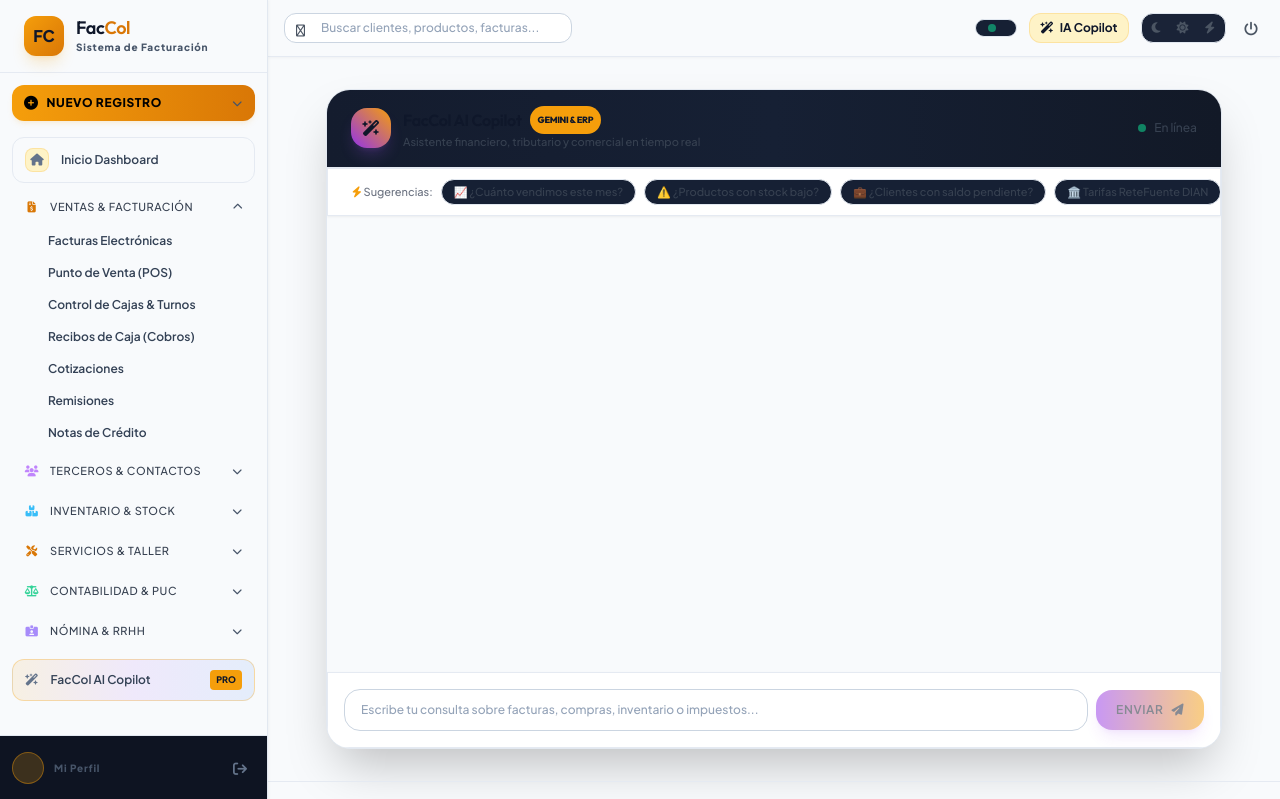
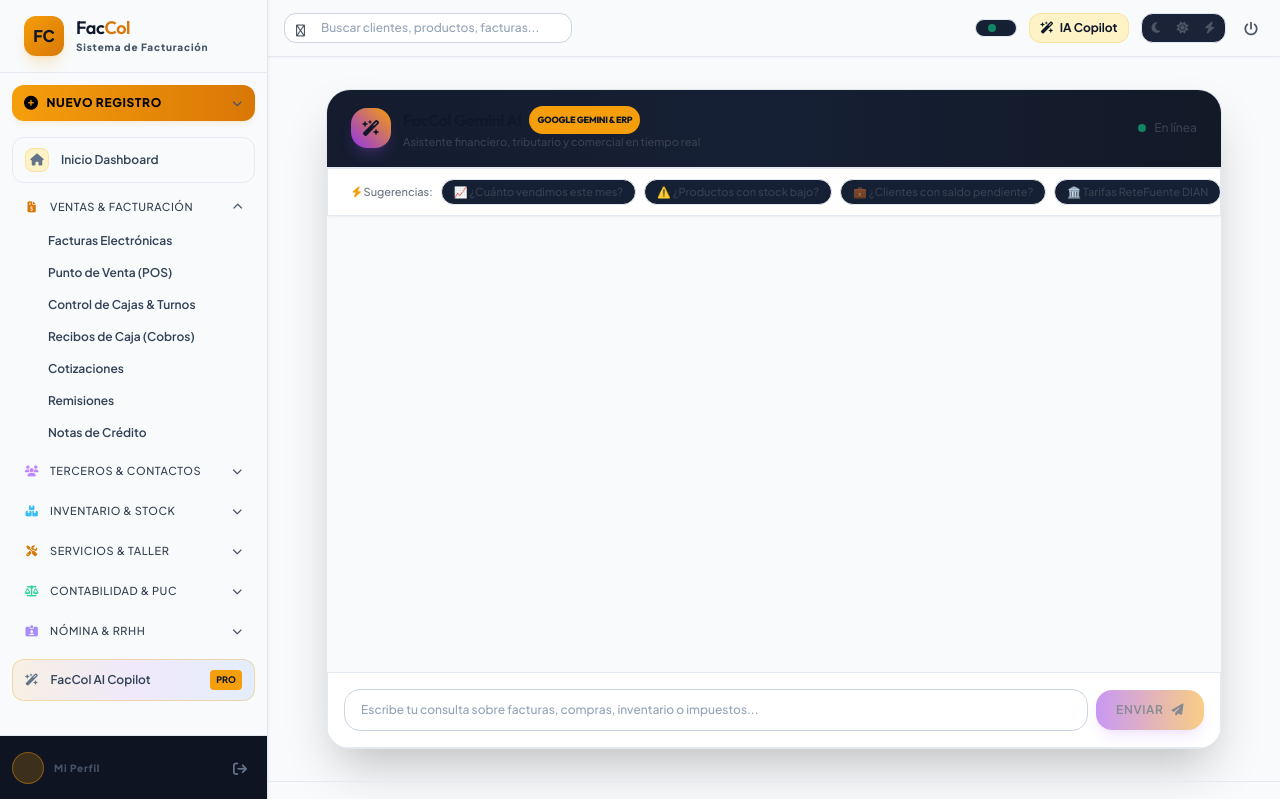
Before and after one commit to osdavene/FacCol, a Django app: template templates/ia/asistente.html in a window 1280 px wide. Shown: the top 799 px of the page. Run offline with Django 5.2, Linux system fonts and the light colour scheme; the template is opened without the code that fills it, so the values that code supplies are empty; some libraries are stand-ins or nearby versions.

Commit message:
rebrand AI assistant to Google Gemini

```diff
--- a/templates/core/dashboard.html
+++ b/templates/core/dashboard.html
@@ -179,13 +179,13 @@
             </div>
         </div>
 
-        <!-- Tarjeta Lateral: FacCol AI Copilot & Alertas Stock (1 columna) -->
+        <!-- Tarjeta Lateral: FacCol Gemini AI & Alertas Stock (1 columna) -->
         <div class="space-y-6">
 
-            <!-- Banner Copilot IA -->
+            <!-- Banner Gemini IA -->
             <div class="bg-gradient-to-br from-purple-950/40 via-[#111827] to-[#141c2e] border border-purple-500/30 rounded-3xl p-6 relative overflow-hidden">
                 <div class="flex items-center gap-2 text-purple-400 text-xs font-bold uppercase tracking-wider mb-2">
-                    <i class="fas fa-wand-magic-sparkles"></i> FacCol Copilot IA
+                    <i class="fas fa-wand-magic-sparkles"></i> FacCol Gemini AI
                 </div>
                 <h3 class="font-display font-extrabold text-lg text-white mb-2">
                     Análisis Inteligente en 1 Clic
--- a/templates/ia/asistente.html
+++ b/templates/ia/asistente.html
@@ -1,9 +1,9 @@
 {% extends 'base.html' %}
 
-{% block title %}FacCol AI Copilot{% endblock %}
+{% block title %}FacCol Gemini AI{% endblock %}
 
 {% block content %}
-<div class="max-w-4xl mx-auto h-[calc(100vh-140px)] flex flex-col bg-[#111827] border border-[#1e2d47] rounded-3xl shadow-2xl overflow-hidden" x-data="copilotChat()">
+<div class="max-w-4xl mx-auto h-[calc(100vh-140px)] flex flex-col bg-[#111827] border border-[#1e2d47] rounded-3xl shadow-2xl overflow-hidden" x-data="geminiChat()">
 
     <!-- Header del Asistente -->
     <div class="px-6 py-4 bg-gradient-to-r from-[#141c2e] via-[#162034] to-[#121927] border-b border-[#1e2d47] flex items-center justify-between">
@@ -13,8 +13,8 @@
             </div>
             <div>
                 <h1 class="font-display font-extrabold text-base text-white flex items-center gap-2">
-                    FacCol AI Copilot
-                    <span class="px-2 py-0.5 rounded-full bg-amber-500 text-black text-[9px] font-black uppercase">Gemini & ERP</span>
+                    FacCol Gemini AI
+                    <span class="px-2 py-0.5 rounded-full bg-amber-500 text-black text-[9px] font-black uppercase">Google Gemini & ERP</span>
                 </h1>
                 <p class="text-[11px] text-slate-400">Asistente financiero, tributario y comercial en tiempo real</p>
             </div>
@@ -121,7 +121,7 @@
 </div>
 
 <script>
-function copilotChat() {
+function geminiChat() {
     return {
         inputTexto: '',
         pensando: false,
```
